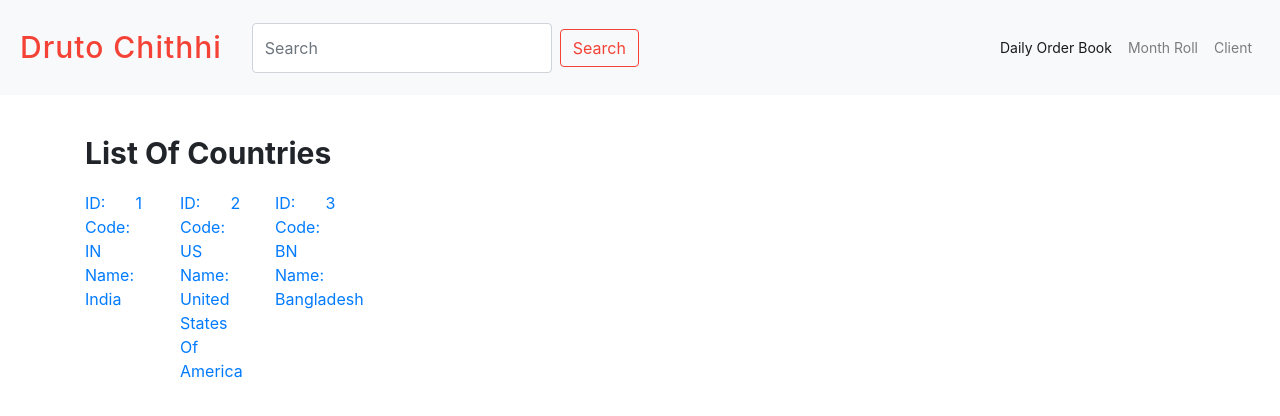
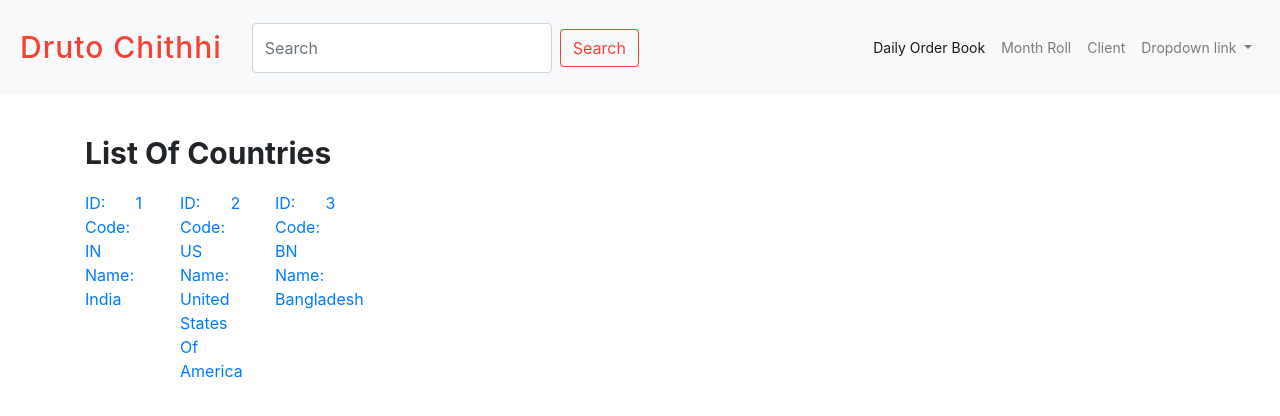
Before and after one commit to paawak/sandbox, an Angular app in the folder clojure/druto-chithhi/druto-chithhi-ui/: page /country in a window 1280 px wide. Shown: the top 416 px of the page. Built offline with nearby package versions, Linux system fonts and the light colour scheme.

Commit message:
added drop-down nav menu, had to add jquery.js and bootstrap.js

```diff
--- a/clojure/druto-chithhi/druto-chithhi-ui/angular.json
+++ b/clojure/druto-chithhi/druto-chithhi-ui/angular.json
@@ -35,7 +35,10 @@
                 "src/styles"
               ]
             },
-            "scripts": []
+            "scripts": [
+              "node_modules/jquery/dist/jquery.min.js",
+              "node_modules/bootstrap/dist/js/bootstrap.min.js"
+            ]
           },
           "configurations": {
             "production": {
--- a/clojure/druto-chithhi/druto-chithhi-ui/package.json
+++ b/clojure/druto-chithhi/druto-chithhi-ui/package.json
@@ -21,6 +21,7 @@
     "@angular/router": "~7.1.0",
     "bootstrap": "^4.1.0",
     "core-js": "^2.5.4",
+    "jquery": "^3.3.1",
     "rxjs": "~6.3.3",
     "tslib": "^1.9.0",
     "zone.js": "~0.8.26"
--- a/clojure/druto-chithhi/druto-chithhi-ui/src/app/common/header/header.component.html
+++ b/clojure/druto-chithhi/druto-chithhi-ui/src/app/common/header/header.component.html
@@ -12,6 +12,17 @@
         <a class="nav-item nav-link active" href="#">Daily Order Book <span class="sr-only">(current)</span></a>
         <a class="nav-item nav-link" href="#">Month Roll</a>
         <a class="nav-item nav-link" href="#">Client</a>
+        <div class="nav-item dropdown">
+          <a class="nav-link dropdown-toggle" href="#" id="navbarDropdownMenuLink"
+            data-toggle="dropdown" aria-haspopup="true" aria-expanded="false">
+            Dropdown link
+          </a>
+          <div class="dropdown-menu" aria-labelledby="navbarDropdownMenuLink">
+            <a class="dropdown-item" href="#">Action</a>
+            <a class="dropdown-item" href="#">Another action</a>
+            <a class="dropdown-item" href="#">Something else here</a>
+          </div>
+        </div>
       </div>
     </div>
   </nav>
```
Also changed, not shown: 1 other file (tests, documents, lock files or other folders).
